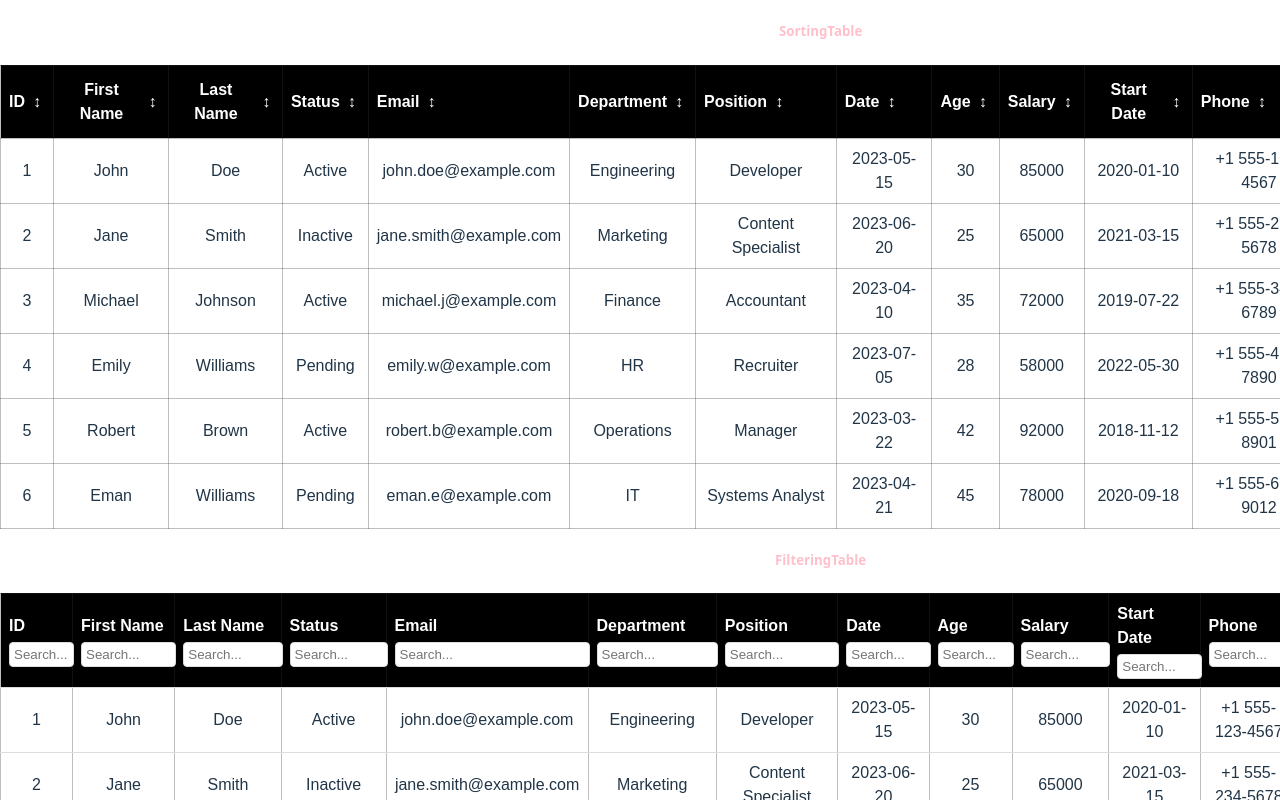
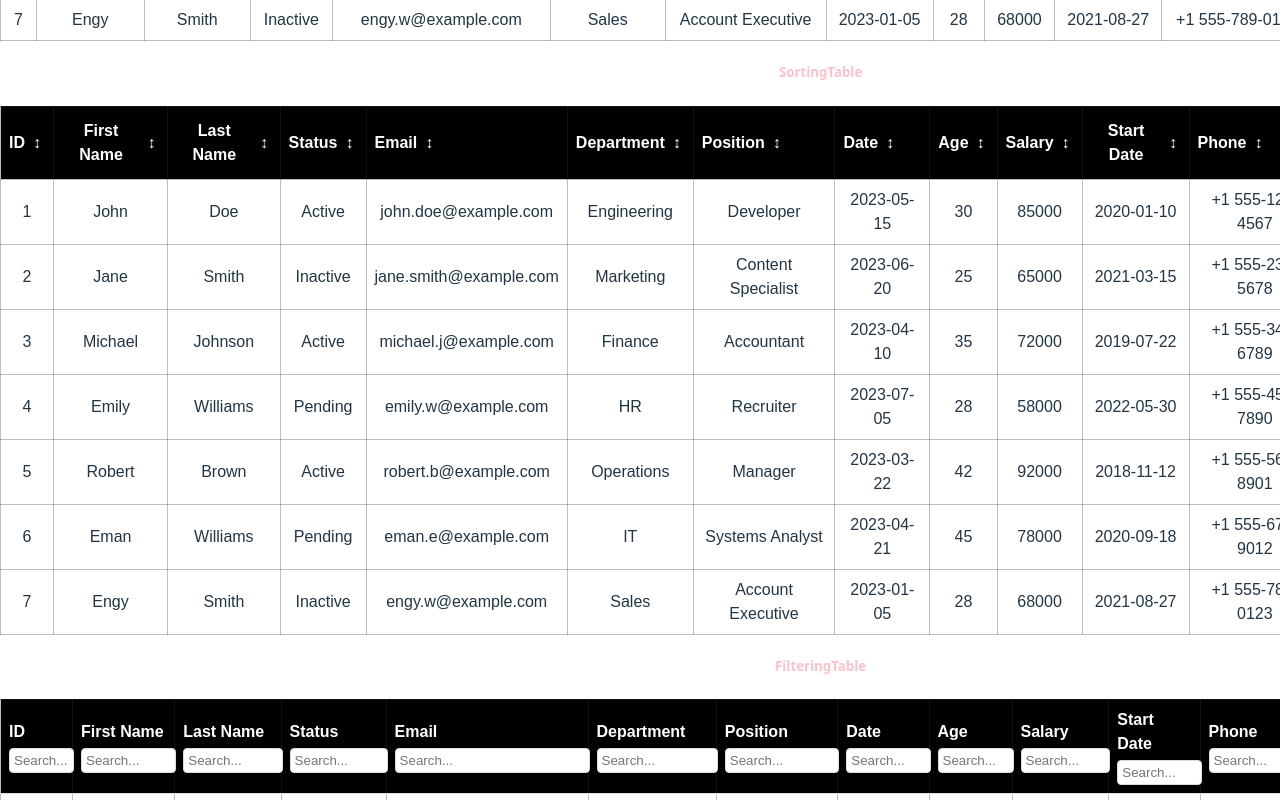
Before and after one commit to Marwaahmedfouad/table-template, a React (Vite) app: page / in a window 1280 px wide. Shown: the part 360-1160 px from the top of the page. Built offline with nearby package versions, Linux system fonts and the light colour scheme.

Commit message:
update data

```diff
--- a/src/Data.json
+++ b/src/Data.json
@@ -100,5 +100,22 @@
     "address": "987 Cedar Ln",
     "city": "Philadelphia",
     "country": "USA"
+  },
+  {
+    "id": 7,
+    "firstName": "Engy",
+    "lastName": "Smith",
+    "date": "2023-01-05",
+    "age": 28,
+    "email": "engy.w@example.com",
+    "status": "Inactive",
+    "department": "Sales",
+    "position": "Account Executive",
+    "salary": 68000,
+    "startDate": "2021-08-27",
+    "phone": "+1 555-789-0123",
+    "address": "147 Birch Blvd",
+    "city": "San Antonio",
+    "country": "USA"
   }
 ]
```
Also changed, not shown: src/components/GlobalFilteringTablePagSelectedhidden.css (line endings or trailing spaces).
